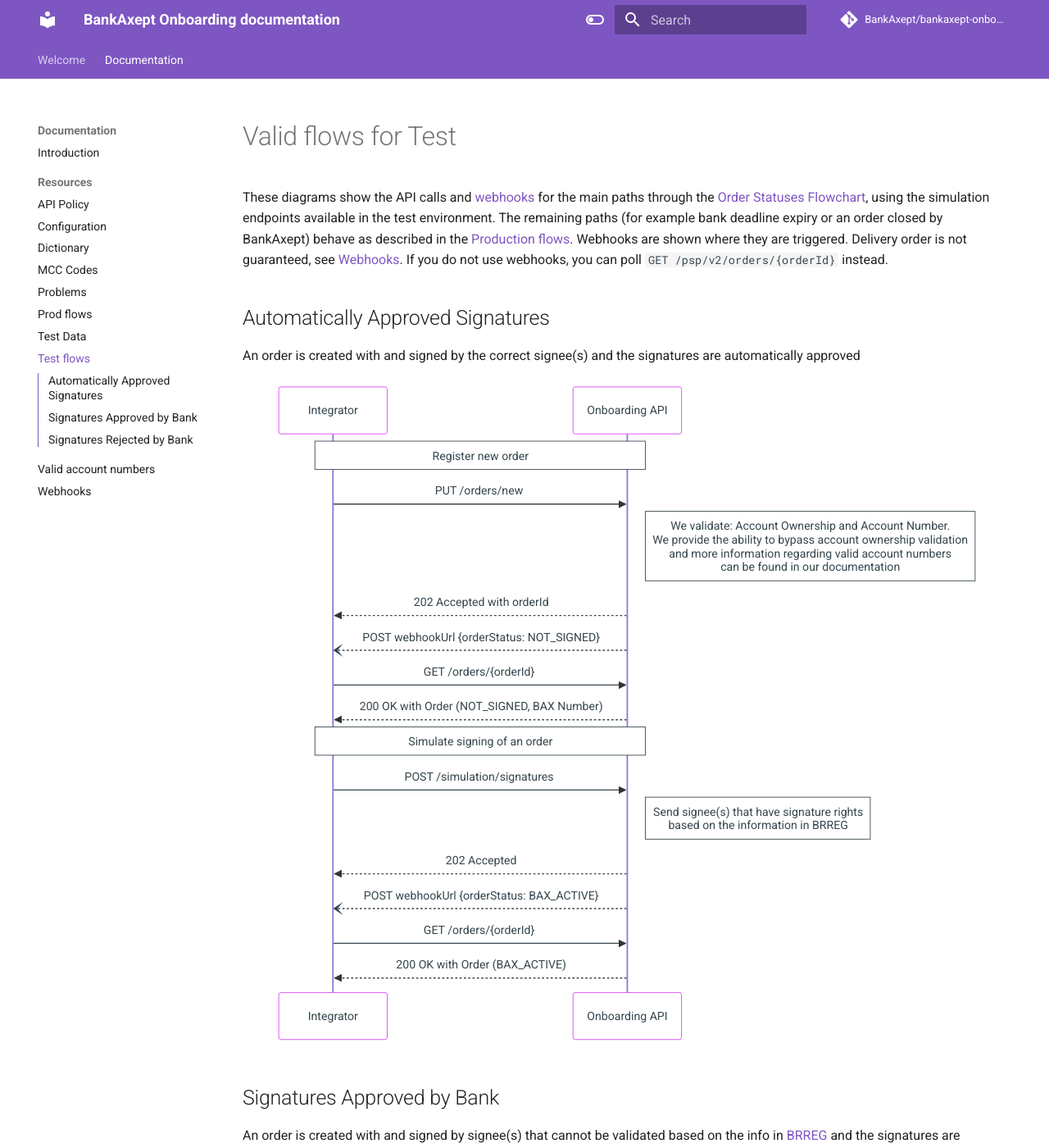
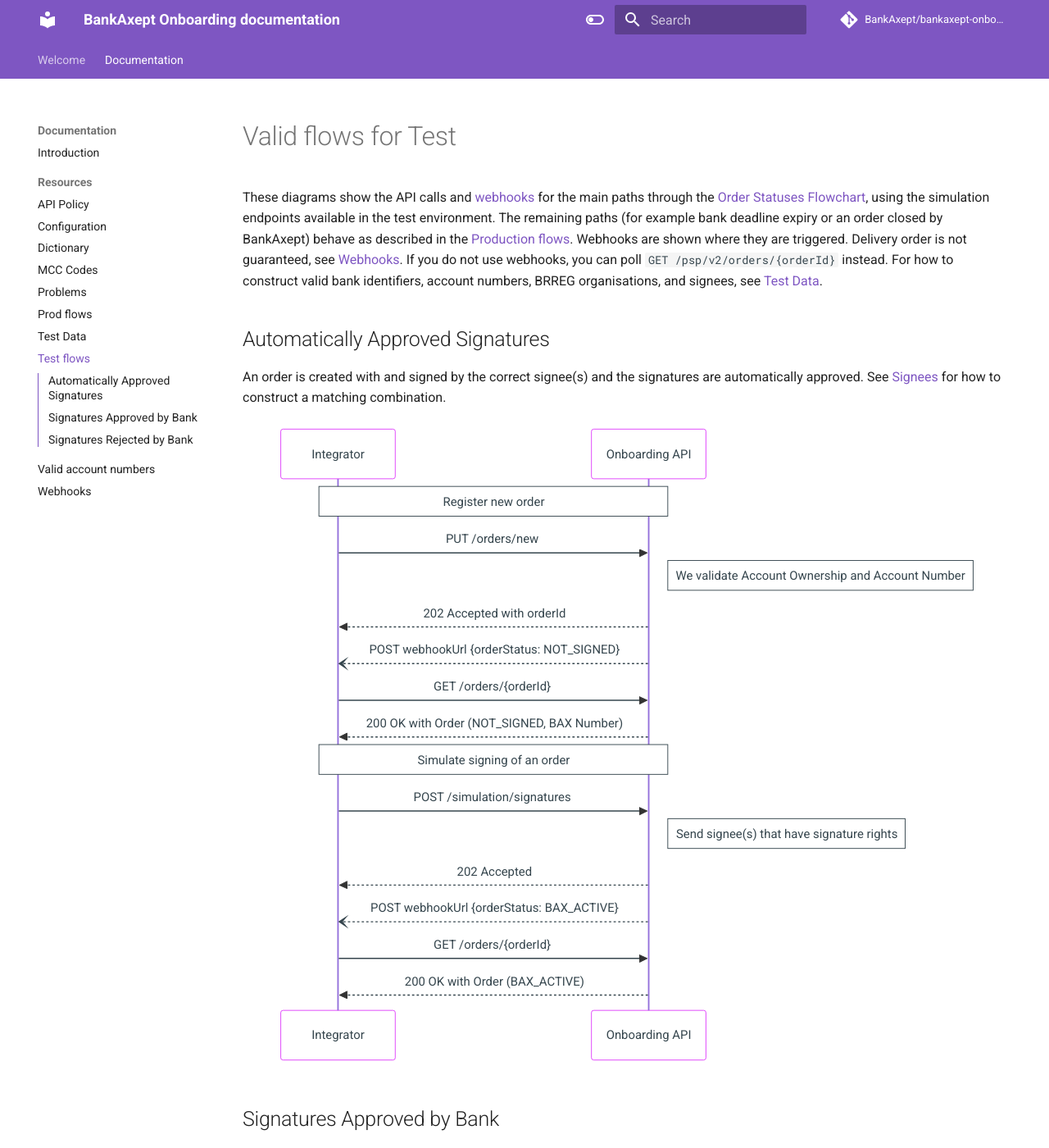
Before and after one commit to BankAxept/bankaxept-onboarding-external-documentation, an MkDocs documentation site: the page built from docs/test_flows.md, in a window 1280 px wide and 1400 px high. Shown: the whole window at 82% size. Built offline with MkDocs 1.6.1 and Material for MkDocs 9.7.7, drawn with Linux system fonts in a browser that asks for light colours; comment, search, counter and statistics services are not loaded; some of the changed text lies outside the part shown.

Commit message:
Link test_flows.md to Test Data instead of vague BRREG notes (#56) (#66)
Replaces the repeated, outdated inline diagram notes (which referenced
bypass/valid-account-number guidance that now lives in test_data.md)
with a single top-of-page pointer, and shortens the diagram notes
since the detail is now covered there instead of repeated 3x inline.

Adds explicit Signees links to the two BRREG-signature-dependent
diagrams.

````diff
--- a/docs/test_flows.md
+++ b/docs/test_flows.md
@@ -4,9 +4,10 @@ These diagrams show the API calls and [webhooks](./webhooks.md) for the main pat
 The remaining paths (for example bank deadline expiry or an order closed by BankAxept) behave as described in the [Production flows](./prod_flows.md).
 Webhooks are shown where they are triggered. Delivery order is not guaranteed, see [Webhooks](./webhooks.md#delivery-and-ordering).
 If you do not use webhooks, you can poll `GET /psp/v2/orders/{orderId}` instead.
+For how to construct valid bank identifiers, account numbers, BRREG organisations, and signees, see [Test Data](./test_data.md).
 
 ## Automatically Approved Signatures
-An order is created with and signed by the correct signee(s) and the signatures are automatically approved
+An order is created with and signed by the correct signee(s) and the signatures are automatically approved. See [Signees](./test_data.md#signees) for how to construct a matching combination.
 ```mermaid
 sequenceDiagram
 participant I as Integrator
@@ -14,7 +15,7 @@ participant O as Onboarding API
 
 note over I, O: Register new order
 I ->> O: PUT /orders/new
-note right of O: We validate: Account Ownership and Account Number. <br/> We provide the ability to bypass account ownership validation <br/> and more information regarding valid account numbers <br/> can be found in our documentation
+note right of O: We validate Account Ownership and Account Number
 O -->> I: 202 Accepted with orderId
 
 O --) I: POST webhookUrl {orderStatus: NOT_SIGNED}
@@ -23,7 +24,7 @@ O -->> I: 200 OK with Order (NOT_SIGNED, BAX Number)
 
 note over I, O: Simulate signing of an order
 I ->> O: POST /simulation/signatures
-note right of O: Send signee(s) that have signature rights <br/> based on the information in BRREG
+note right of O: Send signee(s) that have signature rights
 O -->> I: 202 Accepted
 
 O --) I: POST webhookUrl {orderStatus: BAX_ACTIVE}
@@ -32,7 +33,7 @@ O -->> I: 200 OK with Order (BAX_ACTIVE)
 ```
 
 ## Signatures Approved by Bank
-An order is created with and signed by signee(s) that cannot be validated based on the info in [BRREG](dictionary.md) and the signatures are automatically rejected but then approved by the bank
+An order is created with and signed by signee(s) that cannot be validated based on the info in [BRREG](dictionary.md) and the signatures are automatically rejected but then approved by the bank. See [Signees](./test_data.md#signees) for how BRREG signing combinations work.
 ```mermaid
 sequenceDiagram
 participant I as Integrator
@@ -40,7 +41,7 @@ participant O as Onboarding API
 
 note over I, O: Register new order
 I ->> O: PUT /orders/new
-note right of O: We validate: Account Ownership and Account Number. <br/> We provide the ability to bypass account ownership validation <br/> and more information regarding valid account numbers <br/> can be found in our documentation
+note right of O: We validate Account Ownership and Account Number
 O -->> I: 202 Accepted with orderId
 
 O --) I: POST webhookUrl {orderStatus: NOT_SIGNED}
@@ -49,7 +50,7 @@ O -->> I: 200 OK with Order (NOT_SIGNED, BAX Number)
 
 note over I, O: Simulate signing of an order
 I ->> O: POST /simulation/signatures
-note right of O: Send signee(s) that do not have signature rights <br/> based on the information in BRREG
+note right of O: Send signee(s) that do not have signature rights
 O -->> I: 202 Accepted
 
 O --) I: POST webhookUrl {orderStatus: PENDING_BANK_RESPONSE}
@@ -68,7 +69,7 @@ O -->> I: 200 OK with Order (ACCEPTED)
 ```
 
 ## Signatures Rejected by Bank
-An order is created with and signed by signee(s) that cannot be validated based on the info in [BRREG](dictionary.md) and the signatures are automatically rejected and later rejected by the bank
+An order is created with and signed by signee(s) that cannot be validated based on the info in [BRREG](dictionary.md) and the signatures are automatically rejected and later rejected by the bank. See [Signees](./test_data.md#signees) for how BRREG signing combinations work.
 ```mermaid
 sequenceDiagram
 participant I as Integrator
@@ -76,7 +77,7 @@ participant O as Onboarding API
 
 note over I, O: Register new order
 I ->> O: PUT /orders/new
-note right of O: We validate: Account Ownership and Account Number. <br/> We provide the ability to bypass account ownership validation <br/> and more information regarding valid account numbers <br/> can be found in our documentation
+note right of O: We validate Account Ownership and Account Number
 O -->> I: 202 Accepted with orderId
 
 O --) I: POST webhookUrl {orderStatus: NOT_SIGNED}
@@ -85,7 +86,7 @@ O -->> I: 200 OK with Order (NOT_SIGNED, BAX Number)
 
 note over I, O: Simulate signing of an order
 I ->> O: POST /simulation/signatures
-note right of O: Send signee(s) that do not have signature rights <br/> based on the information in BRREG
+note right of O: Send signee(s) that do not have signature rights
 O -->> I: 202 Accepted
 
 O --) I: POST webhookUrl {orderStatus: PENDING_BANK_RESPONSE}
````
